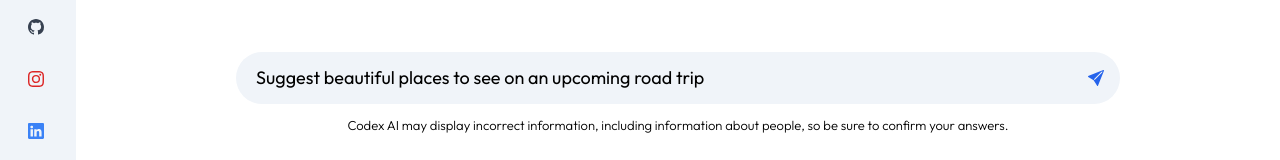
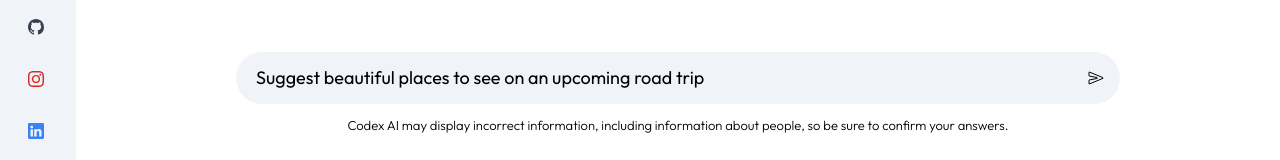
Before and after one commit to Amadeo-Frontend/ReactJs-Codex_AI, a React (Vite) app: page / in a window 1280 px wide. Both pictures are taken after a click on the element "Suggest beautiful places to see on an upcoming road trip.". Shown: the part 633-793 px from the top of the page. Built offline with nearby package versions, Linux system fonts and the light colour scheme; no server answers.

Commit message:
change icons

```diff
--- a/src/components/Main/Main.jsx
+++ b/src/components/Main/Main.jsx
@@ -2,8 +2,7 @@ import { useContext } from "react";
 import { assets } from "../../assets/assets";
 import "./style.css";
 import { Context } from "../../Context/Context";
-import { BiUserCircle } from "react-icons/bi";
-import { BsSendFill } from "react-icons/bs";
+import { IoPersonCircleSharp ,IoSendOutline  } from "react-icons/io5";
 import CircleLoader from "react-spinners/CircleLoader";
 
 const Main = () => {
@@ -108,7 +107,7 @@ const Main = () => {
         ) : (
           <div className="px-4 max-h-[70vh] max-w-[850px] pb-[10vh] overflow-y-scroll result">
             <div className="flex items-center gap-5 p-2 my-5 rounded-lg result-title">
-              <BiUserCircle className="text-3xl fill-sky-500" />
+              <IoPersonCircleSharp  className="text-3xl fill-sky-500" />
               <p>{recentPrompt}</p>
               <hr />
             </div>
@@ -150,7 +149,7 @@ const Main = () => {
                 loading ? (
                   <CircleLoader size={25} color="#0EA5E9" />
                 ) : (
-                  <BsSendFill
+                  <IoSendOutline
                     className="w-6 cursor-pointer fill-blue-600 hover:scale-105"
                     onClick={() => onSent(input)}
                   />
```
